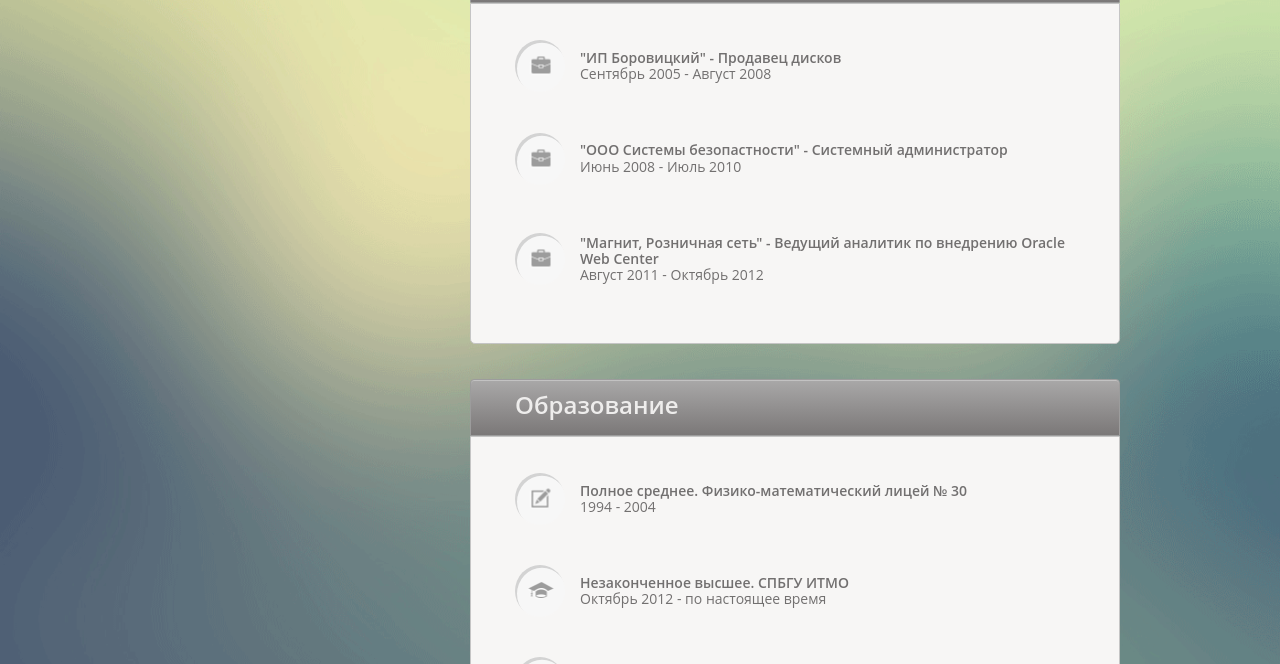
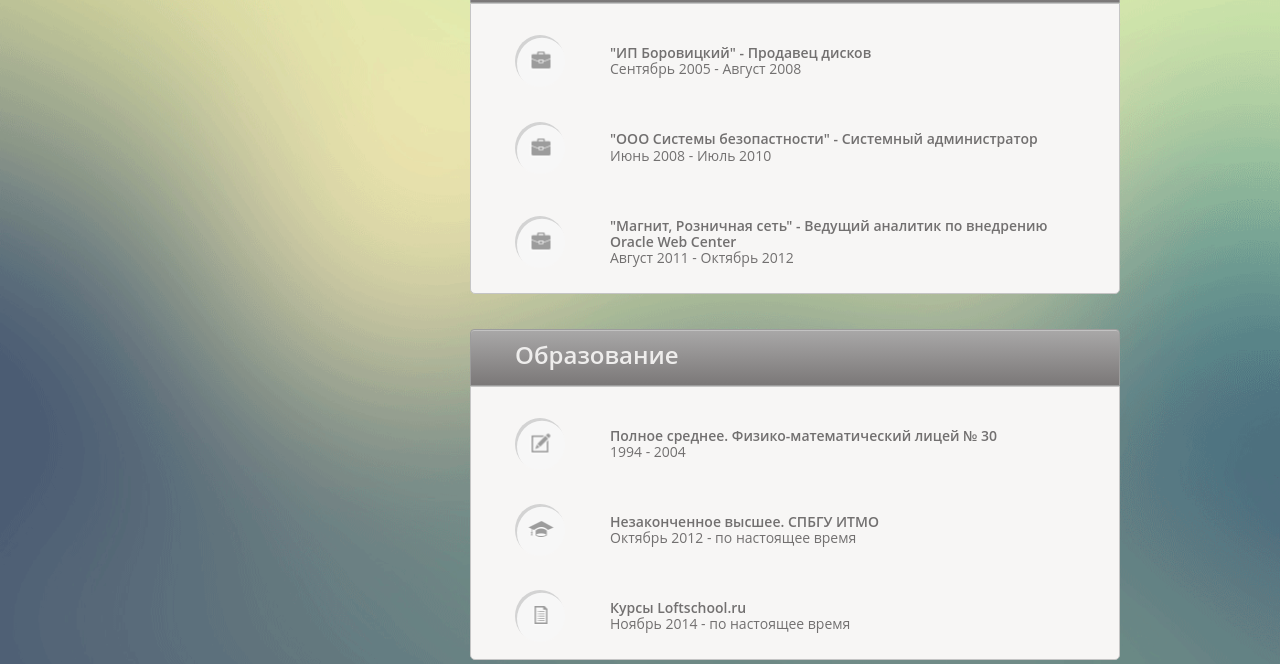
Before and after one commit to iliquid/Project-1, a website: page app/info.html in a window 1280 px wide. Shown: the part 504-1168 px from the top of the page. Drawn offline with nearby package versions, Linux system fonts and the light colour scheme; a web font is replaced by a local one.

Commit message:
PixelPerfected #2 Page

```diff
--- a/app/css/info.css
+++ b/app/css/info.css
@@ -84,7 +84,6 @@
 }
 .jobs-list {
 	padding:0;
-	margin-bottom: 30px;
 	list-style: none;
 	width: 100%;
 
@@ -92,15 +91,17 @@
 
 }
 .jobs-list-item {
-	padding: 20px 0;
+	padding-top: 15px;
+	padding-bottom:19px;
 	border-image: url(../img/border.png) 0 0 9 0;
   border-top: 0px;
   border-left: 0px;
   border-right: 0px;
   border-bottom:4px;
 }
-.jobs-list-item:last-child {
+.jobs-list-item:last-child{
 	border:none;
+	padding-bottom: 1px;
 }
 .jobs-wrap {
 	width:570px;
@@ -117,7 +118,7 @@
 	background: #222;
 }
 .jobs-info, .school, .university, .courses{
-	padding-left: 70px;
+	padding-left: 100px;
 	position: relative;
 }
 
--- a/app/info.html
+++ b/app/info.html
@@ -143,7 +143,7 @@
 							<li class="jobs-list-item">
 								<div class="jobs-list-item-wrap clearfix">
 
-									<div class="courses">
+									<div class="courses last-in-list">
 										<p class="job-title">Курсы Loftschool.ru</p>
 										<p class="job-date">Ноябрь 2014 - по настоящее время</p>
 									</div>
```
